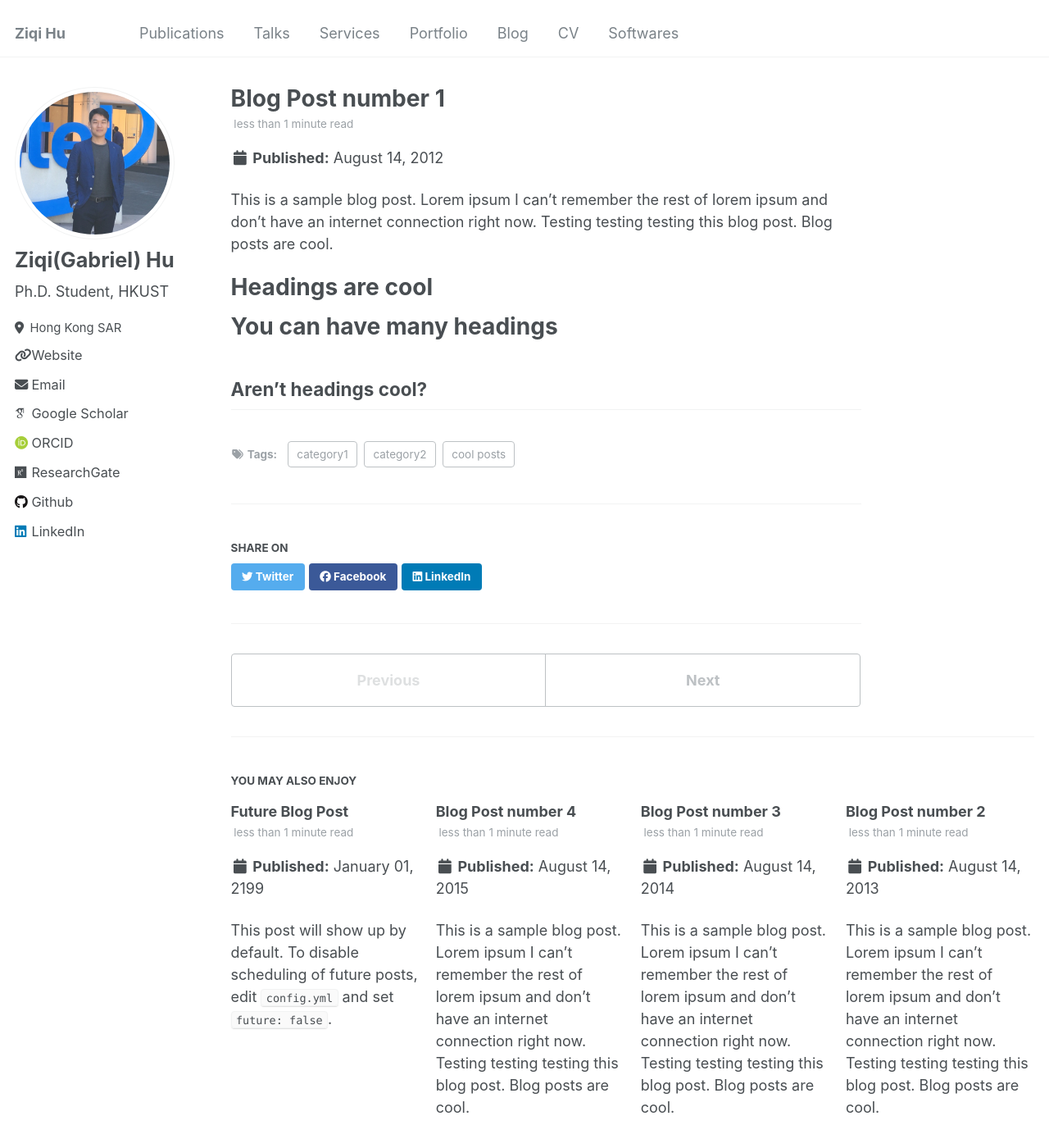
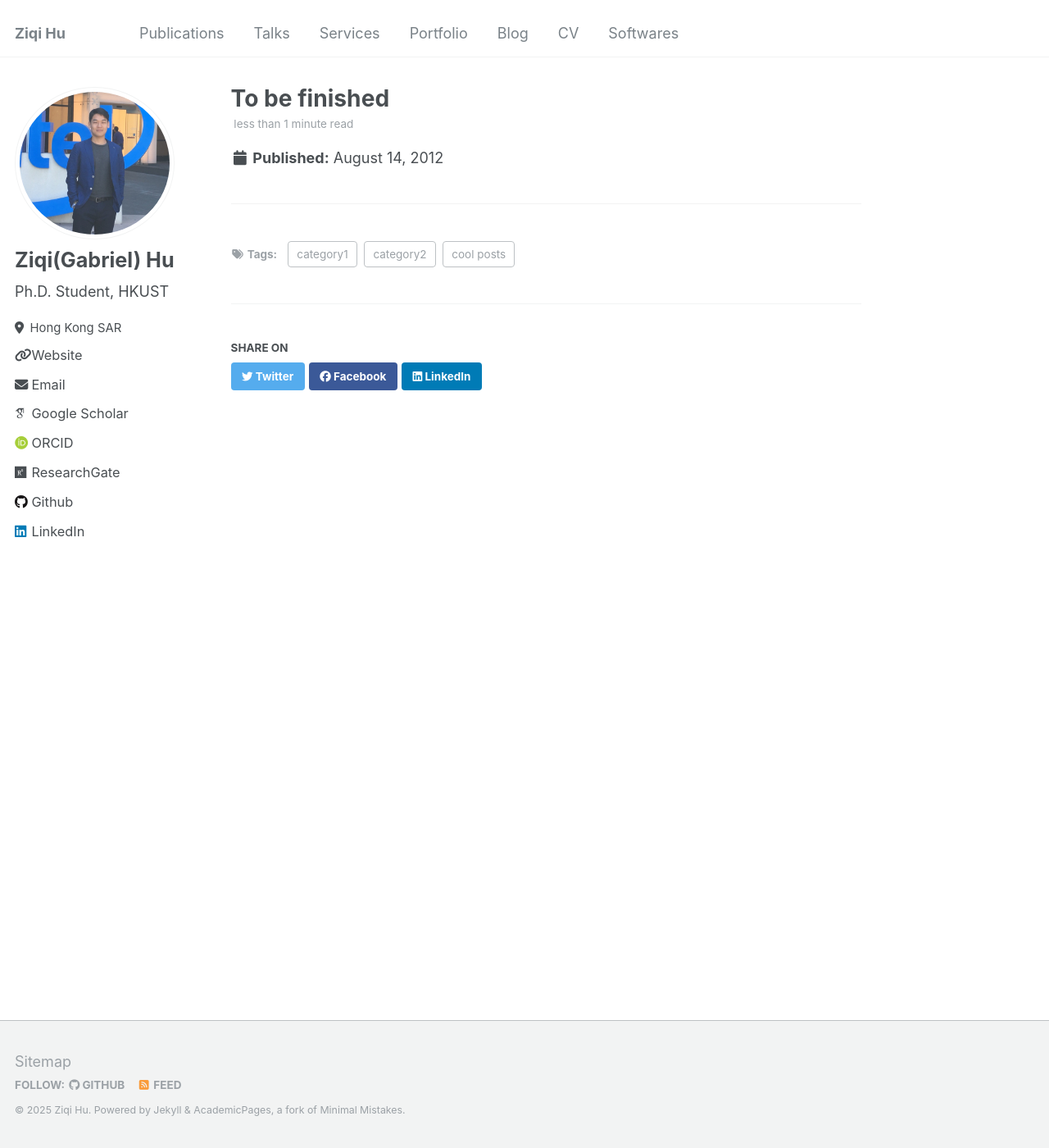
Before and after one commit to huziqi/huziqi.github.io, a Jekyll site: the page built from _posts/2012-08-14-blog-post-1.md, in a window 1280 px wide and 1400 px high. Shown: the whole window at 82% size. Built offline with Jekyll 4.4.1, drawn with Linux system fonts in a browser that asks for light colours; some web fonts are replaced.

Commit message:
add some contents

```diff
--- a/_pages/cv.md
+++ b/_pages/cv.md
@@ -11,54 +11,17 @@ redirect_from:
 
 Education
 ======
-* Ph.D in Version Control Theory, GitHub University, 2018 (expected)
-* M.S. in Jekyll, GitHub University, 2014
-* B.S. in GitHub, GitHub University, 2012
+* Ph.D in Civil Engineering, The Hong Kong University of Science and Technology, 2024-present
+* M.Eng. Control Science and Engineering, Nankai University, 2020-2023
+* B.S. in Intelligent Science and Technology, Nankai University, 2016-2020
 
 Work experience
 ======
-* Spring 2024: Academic Pages Collaborator
-  * Github University
-  * Duties includes: Updates and improvements to template
-  * Supervisor: The Users
-
-* Fall 2015: Research Assistant
-  * Github University
-  * Duties included: Merging pull requests
-  * Supervisor: Professor Hub
-
-* Summer 2015: Research Assistant
-  * Github University
-  * Duties included: Tagging issues
-  * Supervisor: Professor Git
-
-Skills
-======
-* Skill 1
-* Skill 2
-  * Sub-skill 2.1
-  * Sub-skill 2.2
-  * Sub-skill 2.3
-* Skill 3
+* 2023-2024: Algorithm Engineer in Meituan
+  * Duties include: Research on Causal Inference and Intelligent pricing on delivery fee.
 
 Publications
 ======
   <ul>{% for post in site.publications reversed %}
     {% include archive-single-cv.html %}
   {% endfor %}</ul>
-
-Talks
-======
-  <ul>{% for post in site.talks reversed %}
-    {% include archive-single-talk-cv.html  %}
-  {% endfor %}</ul>
-
-Teaching
-======
-  <ul>{% for post in site.teaching reversed %}
-    {% include archive-single-cv.html %}
-  {% endfor %}</ul>
-
-Service and leadership
-======
-* Currently signed in to 43 different slack teams
--- a/_posts/2012-08-14-blog-post-1.md
+++ b/_posts/2012-08-14-blog-post-1.md
@@ -1,5 +1,5 @@
 ---
-title: 'Blog Post number 1'
+title: 'To be finished'
 date: 2012-08-14
 permalink: /posts/2012/08/blog-post-1/
 tags:
@@ -8,13 +8,5 @@ tags:
   - category2
 ---
 
-This is a sample blog post. Lorem ipsum I can't remember the rest of lorem ipsum and don't have an internet connection right now. Testing testing testing this blog post. Blog posts are cool.
 
-Headings are cool
-======
-
-You can have many headings
-======
-
-Aren't headings cool?
 ------
--- a/_posts/2013-08-14-blog-post-2.md
+++ /dev/null
@@ -1,20 +0,0 @@
----
-title: 'Blog Post number 2'
-date: 2013-08-14
-permalink: /posts/2013/08/blog-post-2/
-tags:
-  - cool posts
-  - category1
-  - category2
----
-
-This is a sample blog post. Lorem ipsum I can't remember the rest of lorem ipsum and don't have an internet connection right now. Testing testing testing this blog post. Blog posts are cool.
-
-Headings are cool
-======
-
-You can have many headings
-======
-
-Aren't headings cool?
-------
--- a/_posts/2014-08-14-blog-post-3.md
+++ /dev/null
@@ -1,20 +0,0 @@
----
-title: 'Blog Post number 3'
-date: 2014-08-14
-permalink: /posts/2014/08/blog-post-3/
-tags:
-  - cool posts
-  - category1
-  - category2
----
-
-This is a sample blog post. Lorem ipsum I can't remember the rest of lorem ipsum and don't have an internet connection right now. Testing testing testing this blog post. Blog posts are cool.
-
-Headings are cool
-======
-
-You can have many headings
-======
-
-Aren't headings cool?
-------
--- a/_posts/2199-01-01-future-post.md
+++ /dev/null
@@ -1,11 +0,0 @@
----
-title: 'Future Blog Post'
-date: 2199-01-01
-permalink: /posts/2012/08/blog-post-4/
-tags:
-  - cool posts
-  - category1
-  - category2
----
-
-This post will show up by default. To disable scheduling of future posts, edit `config.yml` and set `future: false`.
```
Also changed, not shown: _pages/services.md (added, +41 -0 lines), _portfolio/portfolio-1.md (+2 -4 lines), _portfolio/portfolio-2.html (deleted, +0 -7 lines), _posts/2015-08-14-blog-post-4.md (deleted, +0 -20 lines), _talks/2012-03-01-talk-1.md (deleted, +0 -11 lines), _talks/2013-03-01-tutorial-1.md (deleted, +0 -13 lines), _talks/2014-02-01-talk-2.md (deleted, +0 -13 lines), _talks/2014-03-01-talk-3.md (deleted, +0 -11 lines), _talks/2025-07-21-talk.md (added, +11 -0 lines).
